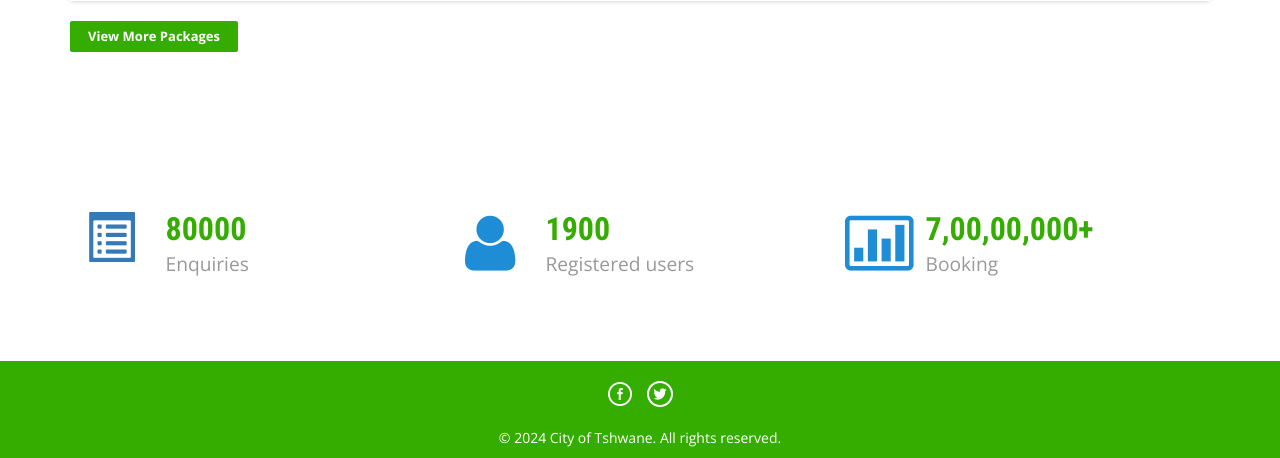
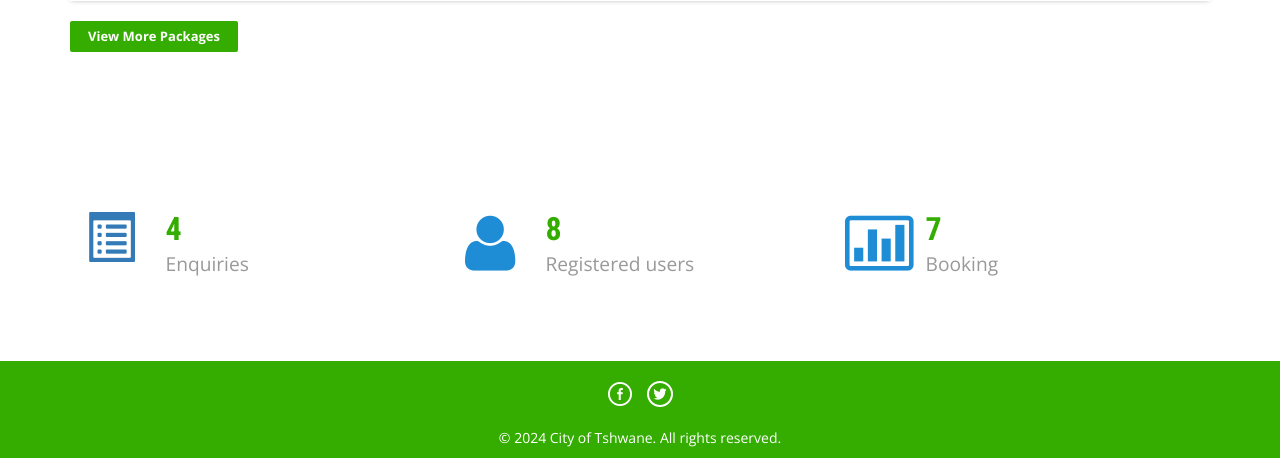
Before and after one commit to KISMETtakk/TshwaneFindXampp, a PHP site: page / in a window 1280 px wide. Shown: the part 1980-2438 px from the top of the page. Run offline with PHP 8.4, Linux system fonts and the light colour scheme; a user stored in the database is signed in; data comes from the database, SQL or seed files in the repository.

Commit message:
Almost Done Changes Made

```diff
--- a/index.php
+++ b/index.php
@@ -97,7 +97,7 @@ foreach($results as $result)
 				<a href="#"><i class="glyphicon glyphicon-list-alt" style="font-size: 50px;"></i></a>
 			</div>
 			<div class="rou-rgt wow fadeInDown animated" data-wow-delay=".5s">
-				<h3>80000</h3>
+				<h3>4</h3>
 				<p>Enquiries</p>
 			</div>
 				<div class="clearfix"></div>
@@ -107,7 +107,7 @@ foreach($results as $result)
 				<a href="#"><i class="fa fa-user"></i></a>
 			</div>
 			<div class="rou-rgt">
-				<h3>1900</h3>
+				<h3>8</h3>
 				<p>Registered users</p>
 			</div>
 				<div class="clearfix"></div>
@@ -117,7 +117,7 @@ foreach($results as $result)
 				<a href="#"><i class="fa fa-ticket"></i></a>
 			</div>
 			<div class="rou-rgt">
-				<h3>7,00,00,000+</h3>
+				<h3>7</h3>
 				<p>Booking</p>
 			</div>
 				<div class="clearfix"></div>
```
